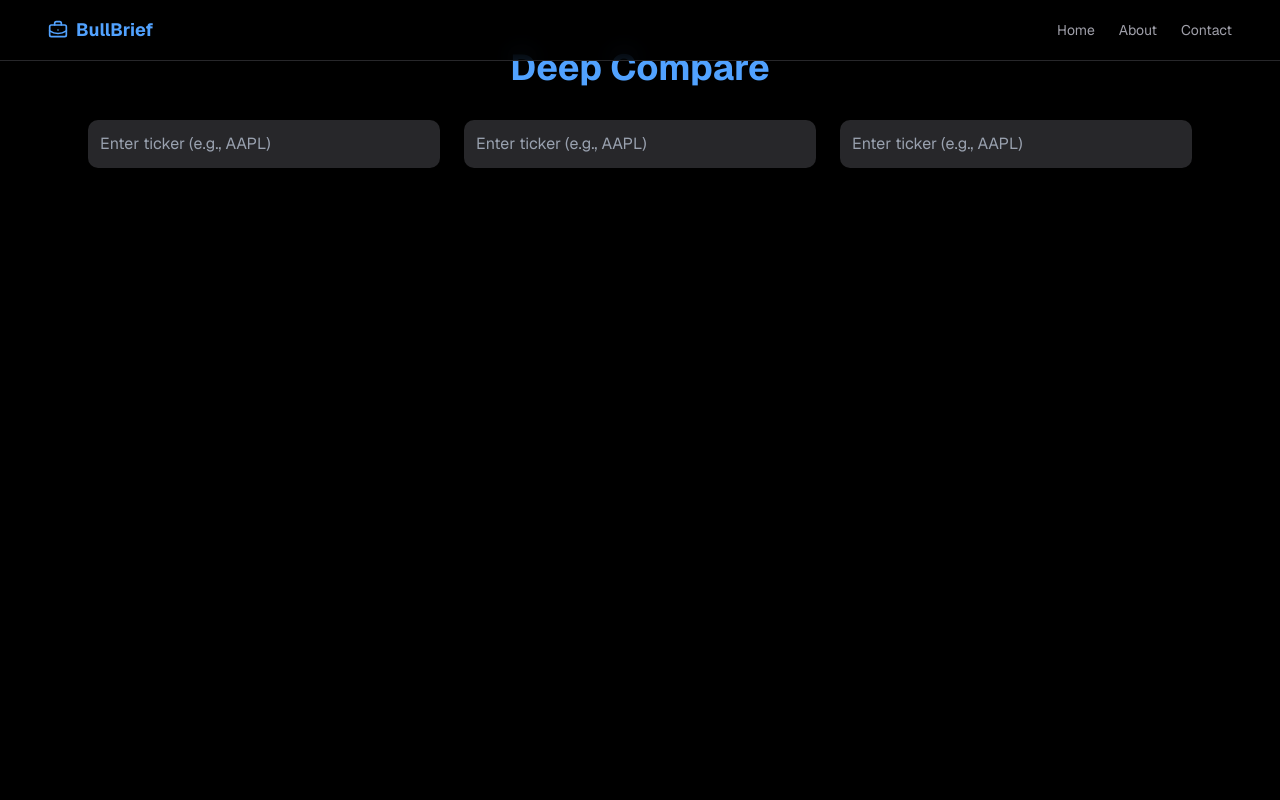
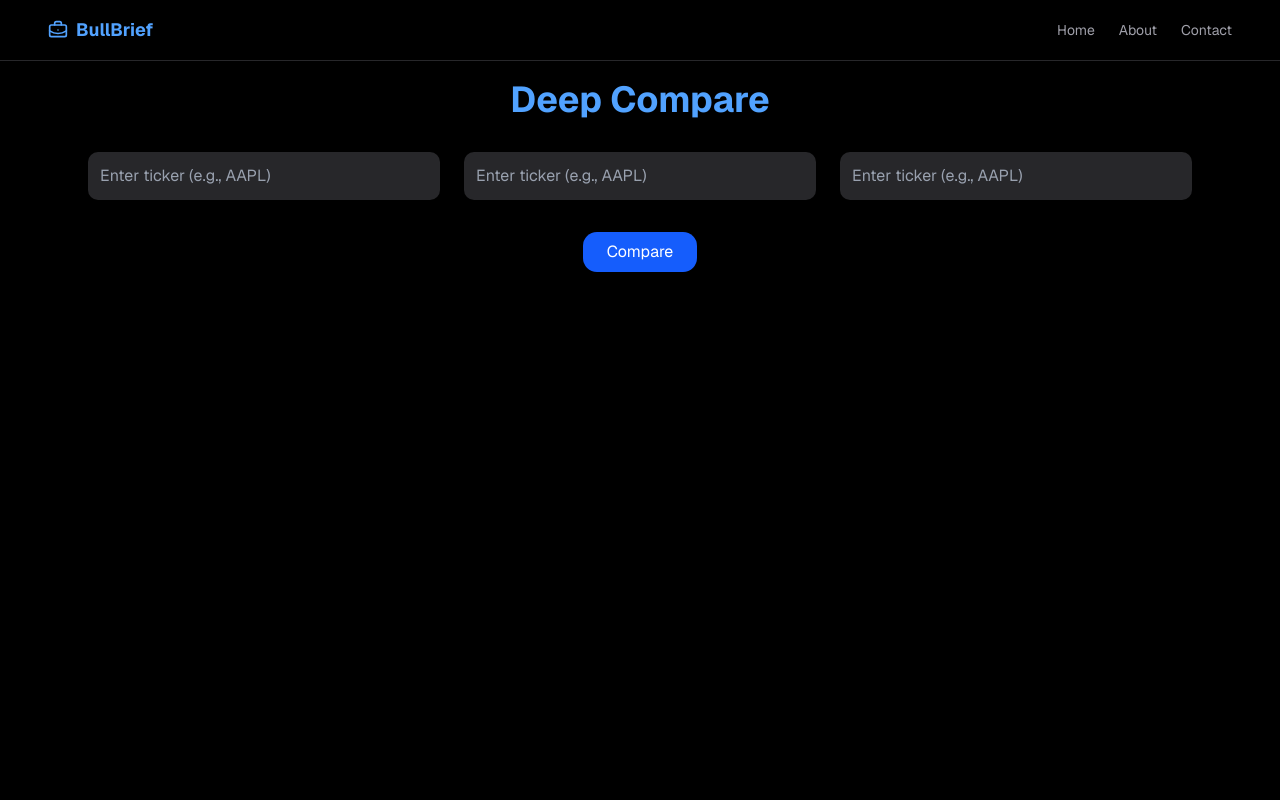
Before and after one commit to cedricsthomasjr/bullbrief-frontend, a Next.js app: page /compare in a window 1280 px wide. Shown: the top 800 px of the page. Built offline with nearby package versions, Linux system fonts and the light colour scheme.

Commit message:
updated Deep Compare

```diff
--- a/app/compare/page.tsx
+++ b/app/compare/page.tsx
@@ -4,7 +4,7 @@ import TripleTickerCompare from "@/app/components/TripleTickerCompare";
 
 export default function ComparePage() {
   return (
-    <main className="min-h-screen px-6 py-12 bg-black text-white">
+    <main className="min-h-screen px-6 pt-20 bg-black text-white">
       <h1 className="text-4xl font-bold mb-8 text-blue-400 text-center">Deep Compare</h1>
       <TripleTickerCompare />
     </main>
--- a/app/components/TripleTickerCompare.tsx
+++ b/app/components/TripleTickerCompare.tsx
@@ -1,6 +1,6 @@
 "use client";
 
-import { useState, useEffect } from "react";
+import { useState } from "react";
 import SingleTickerSearch from "./SingleTickerSearch";
 import VerticalStatCard from "./VerticalStatCard";
 import AISummaryBlock from "@/app/components/AISummaryBlock";
@@ -12,23 +12,25 @@ export default function TripleTickerCompare() {
   const [data, setData] = useState<(SingleSummaryData | null)[]>([null, null, null]);
   const [insights, setInsights] = useState<InsightSection[]>([]);
   const [masterInsight, setMasterInsight] = useState("");
+  const [loading, setLoading] = useState(false);
   const [loadingStates, setLoadingStates] = useState([false, false, false]);
 
   const handleChange = (index: number, ticker: string) => {
-    const updatedTickers = [...tickers];
-    updatedTickers[index] = ticker.toUpperCase();
-    setTickers(updatedTickers);
-
-    // mark index as loading
-    const updatedLoading = [...loadingStates];
-    updatedLoading[index] = true;
-    setLoadingStates(updatedLoading);
+    const updated = [...tickers];
+    updated[index] = ticker.toUpperCase();
+    setTickers(updated);
   };
 
-  useEffect(() => {
+  const handleCompare = async () => {
     const validTickers = tickers.filter((t) => t.trim().length > 0);
+    if (validTickers.length === 0) return;
 
-    const fetchCompare = async () => {
+    setLoading(true);
+    setLoadingStates([true, true, true]);
+    setData([null, null, null]);
+    setInsights([]);
+    setMasterInsight("");
+
     try {
       const res = await fetch(`${process.env.NEXT_PUBLIC_BACKEND_URL}/compare-summary`, {
         method: "POST",
@@ -44,20 +46,10 @@ export default function TripleTickerCompare() {
     } catch (err) {
       console.error("Compare fetch failed:", err);
     } finally {
+      setLoading(false);
       setLoadingStates([false, false, false]);
     }
   };
-
-
-    if (validTickers.length >= 1) {
-      fetchCompare();
-    } else {
-      setData([null, null, null]);
-      setInsights([]);
-      setMasterInsight("");
-    }
-  }, [tickers]);
-
 
   return (
     <div className="space-y-8">
@@ -72,8 +64,25 @@ export default function TripleTickerCompare() {
         ))}
       </div>
 
+      {/* Compare Button */}
+      <div className="flex justify-center">
+        <button
+          className="px-6 py-2 bg-blue-600 hover:bg-blue-700 text-white rounded-xl shadow"
+          onClick={handleCompare}
+        >
+          Compare
+        </button>
+      </div>
+
+      {/* Loading Indicator */}
+      {loading && (
+        <div className="text-center text-lg font-semibold text-gray-400">
+          BullBrief is analyzing these stocks...
+        </div>
+      )}
+
       {/* Stat Cards */}
-      {insights.length === 0 && (
+      {!loading && insights.length === 0 && (
         <div className="grid grid-cols-1 md:grid-cols-3 gap-6">
           {data.map((d, i) =>
             d ? (
@@ -83,16 +92,19 @@ export default function TripleTickerCompare() {
         </div>
       )}
 
-
       {/* AI Summaries */}
+      {!loading && insights.length > 0 && (
         <div className="grid grid-cols-1 md:grid-cols-3 gap-6">
           {insights.map((insight, i) => (
             <AISummaryBlock key={i} insight={insight} />
           ))}
         </div>
+      )}
 
       {/* Master Summary */}
+      {!loading && masterInsight && (
         <MasterCompareSummary summary={masterInsight} />
+      )}
     </div>
   );
 }
--- a/app/summary/[ticker]/page.tsx
+++ b/app/summary/[ticker]/page.tsx
@@ -179,6 +179,10 @@ const [execs, setExecs] = useState<
       <section>
         <FinancialMetricsGrid data={data} />
       </section>
+      <section>
+      {execs.length > 0 && <ExecutiveGrid execs={execs} />}
+
+      </section>
 
       {/* News Section */}
       <section>
@@ -205,7 +209,6 @@ const [execs, setExecs] = useState<
     </div>
   )}
 </section>
-{execs.length > 0 && <ExecutiveGrid execs={execs} />}
 </main>
   );
 }
```
Lines whose indentation alone changed are shown as unchanged.
